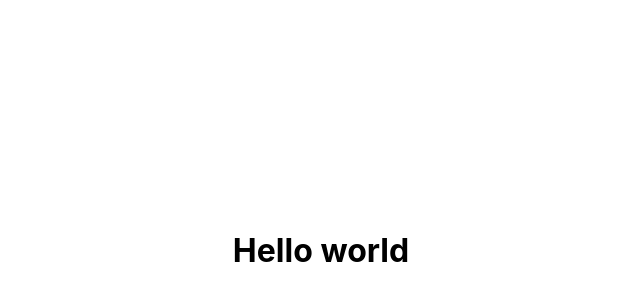
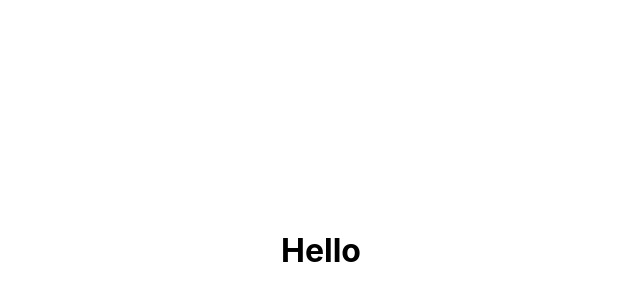
Before and after one commit to shanilsha/Whatsapp_clone, a Next.js app: page / in a window 1280 px wide. Shown: the part 150-450 px from the top of the page, without its empty margins (319-959 px from the left). Built offline with nearby package versions, Linux system fonts and the light colour scheme.

Commit message:
first command

```diff
--- a/pages/index.js
+++ b/pages/index.js
@@ -10,7 +10,7 @@ export default function Home() {
         <meta name="description" content="Generated by create next app" />
         <link rel="icon" href="/favicon.ico" />
       </Head>
-      <h1>Hello world</h1>
+      <h1>Hello </h1>
     </div>
   )
 }
```
